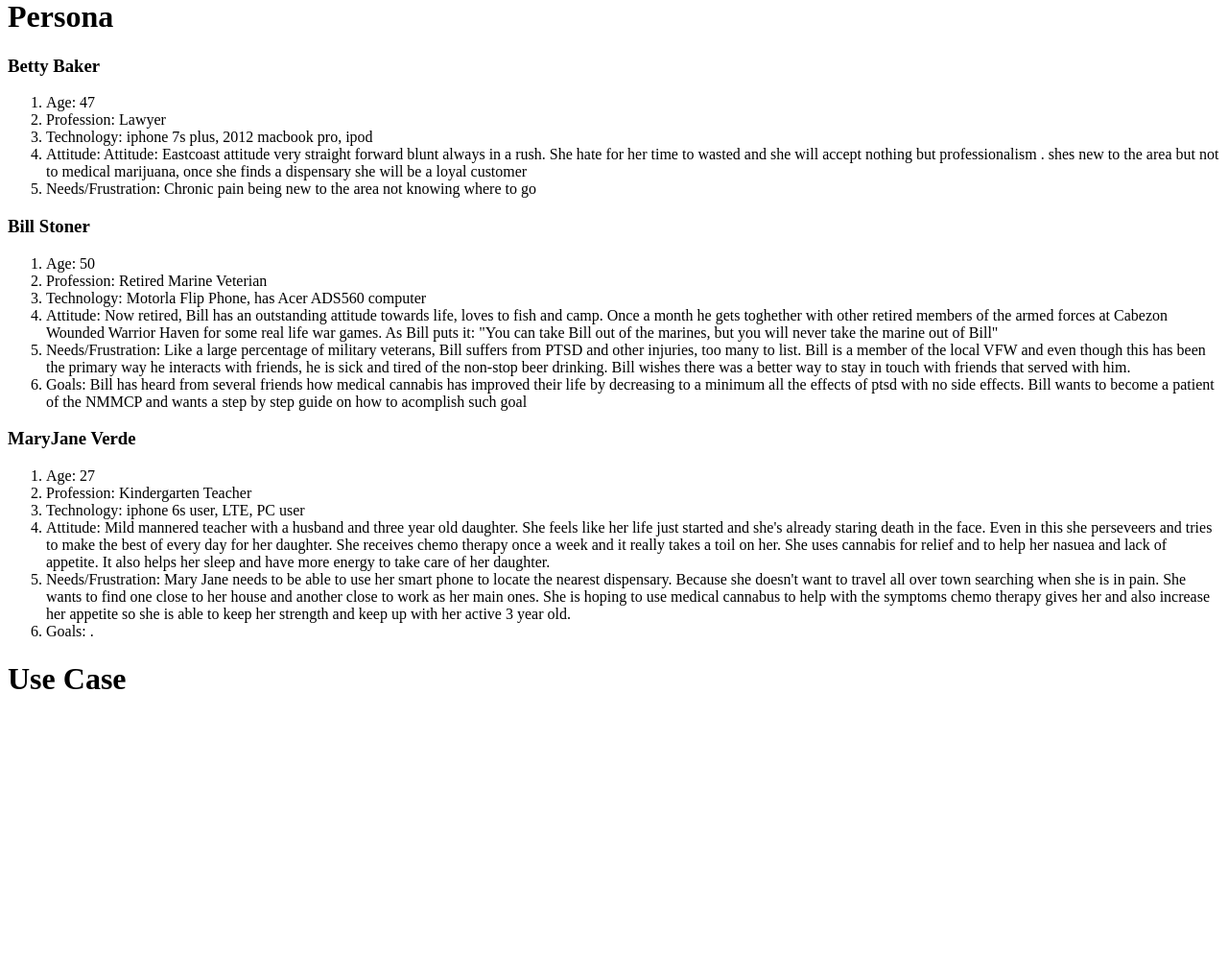
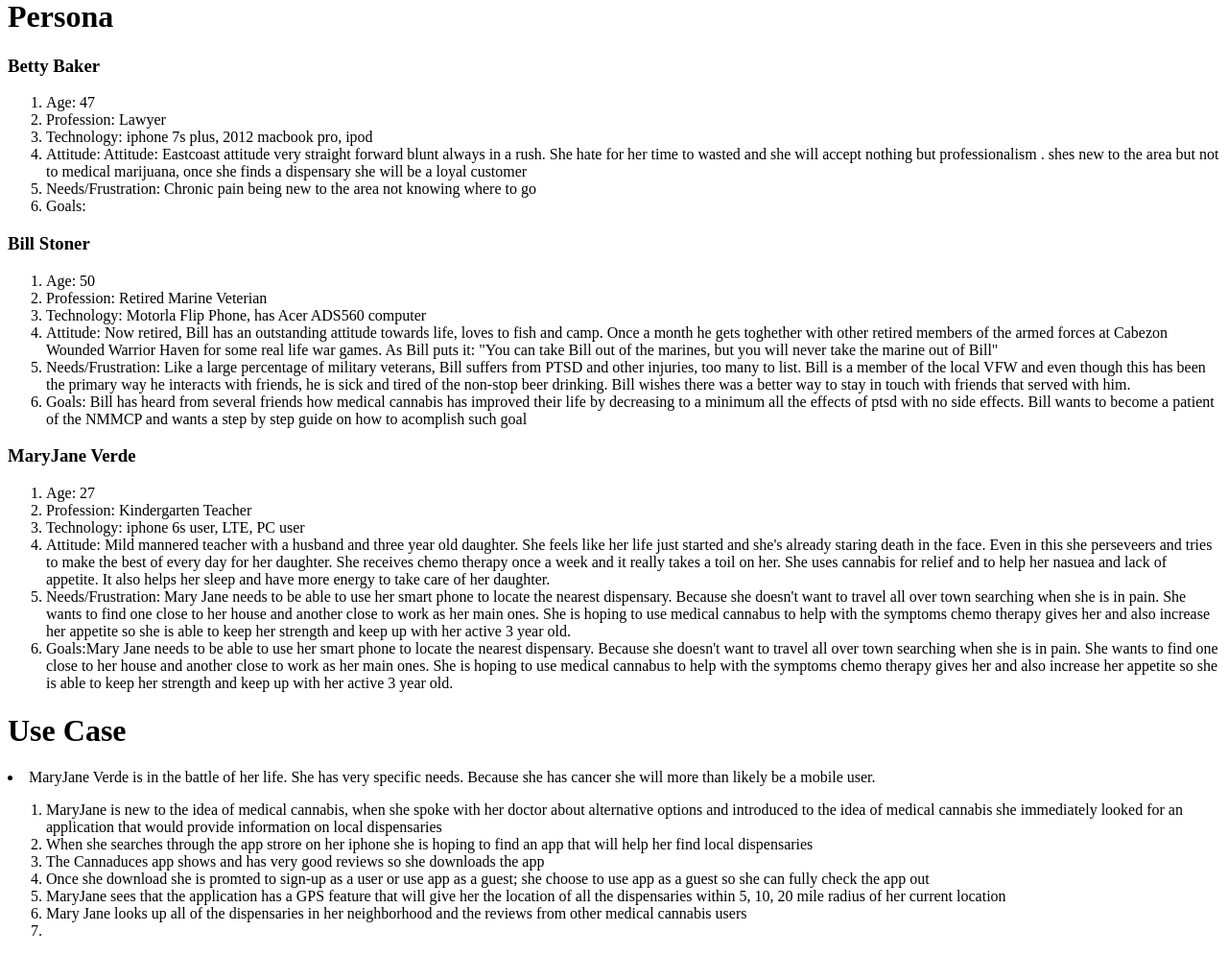
Before and after one commit to Kcambell16/cannaduceus, a PHP site: page / in a window 1280 px wide. Shown: the part 318-1313 px from the top of the page at 96% size. Before the commit the page ends 1036 px from the top, so only its background shows below. Run offline with PHP 8.4, Linux system fonts and the light colour scheme.

Commit message:
use case

```diff
--- a/epic/index.php
+++ b/epic/index.php
@@ -26,6 +26,7 @@
 		<li>Technology: iphone 7s plus, 2012 macbook pro, ipod</li>
 		<li>Attitude: Attitude: Eastcoast attitude very straight forward blunt always in a rush. She hate for her time to wasted 			and she will accept nothing but professionalism . shes new to the area but not to medical marijuana, once she finds a 			dispensary she will be a loyal customer</li>
 		<li>Needs/Frustration: Chronic pain being new to the area not knowing where to go</li>
+			<li>Goals:</li>
 		</ol>
 
 			<h3>Bill Stoner</h3>
@@ -44,10 +45,20 @@
 			<li>Technology: iphone 6s user, LTE, PC user</li>
 			<li>Attitude: Mild mannered teacher with a husband and three year old daughter.  She feels like her life just started and she's already staring death in the face.  Even in this she perseveers and tries to make the best of every day for her daughter.  She receives chemo therapy once a week and it really takes a toil on her.  She uses cannabis for relief and to help her nasuea and lack of appetite.  It also helps her sleep and have more energy to take care of her daughter.</li>
 			<li>Needs/Frustration: Mary Jane needs to be able to use her smart phone to locate the nearest dispensary. Because she doesn't want to travel all over town searching when she is in pain.  She wants to find one close to her house and another close to work as her main ones.  She is hoping to use medical cannabus to help with the symptoms chemo therapy gives her and also increase her appetite so she is able to keep her strength and keep up with her active 3 year old.</li>
-			<li>Goals: .</li>
+			<li>Goals:Mary Jane needs to be able to use her smart phone to locate the nearest dispensary. Because she doesn't want to travel all over town searching when she is in pain.  She wants to find one close to her house and another close to work as her main ones.  She is hoping to use medical cannabus to help with the symptoms chemo therapy gives her and also increase her appetite so she is able to keep her strength and keep up with her active 3 year old. </li>
 		</ol>
 
 		<h1>Use Case</h1>
+		<li>MaryJane Verde is in the battle of her life. She has very specific needs. Because she has cancer she will more than likely be a mobile user.</li>
+		<ol>
+			<li> MaryJane is new to the idea of medical cannabis, when she spoke with her doctor about alternative options and introduced to the idea of medical cannabis she immediately looked for an application that would provide information on local dispensaries</li>
+			<li> When she searches through the app strore on her iphone she is hoping to find an app that will help her find local dispensaries </li>
+			<li> The Cannaduces app shows and has very good reviews so she downloads the app</li>
+			<li> Once she download she is promted to sign-up as a user or use app as a guest; she choose to use app as a guest so she can fully check the app out</li>
+			<li> MaryJane sees that the application has a GPS feature that will give her the location of all the dispensaries within 5, 10, 20 mile radius of her current location</li>
+			<li> Mary Jane looks up all of the dispensaries in her neighborhood and the reviews from other medical cannabis users</li>
+			<li></li>
+		</ol>
 
 	</body>
 </html>
```
